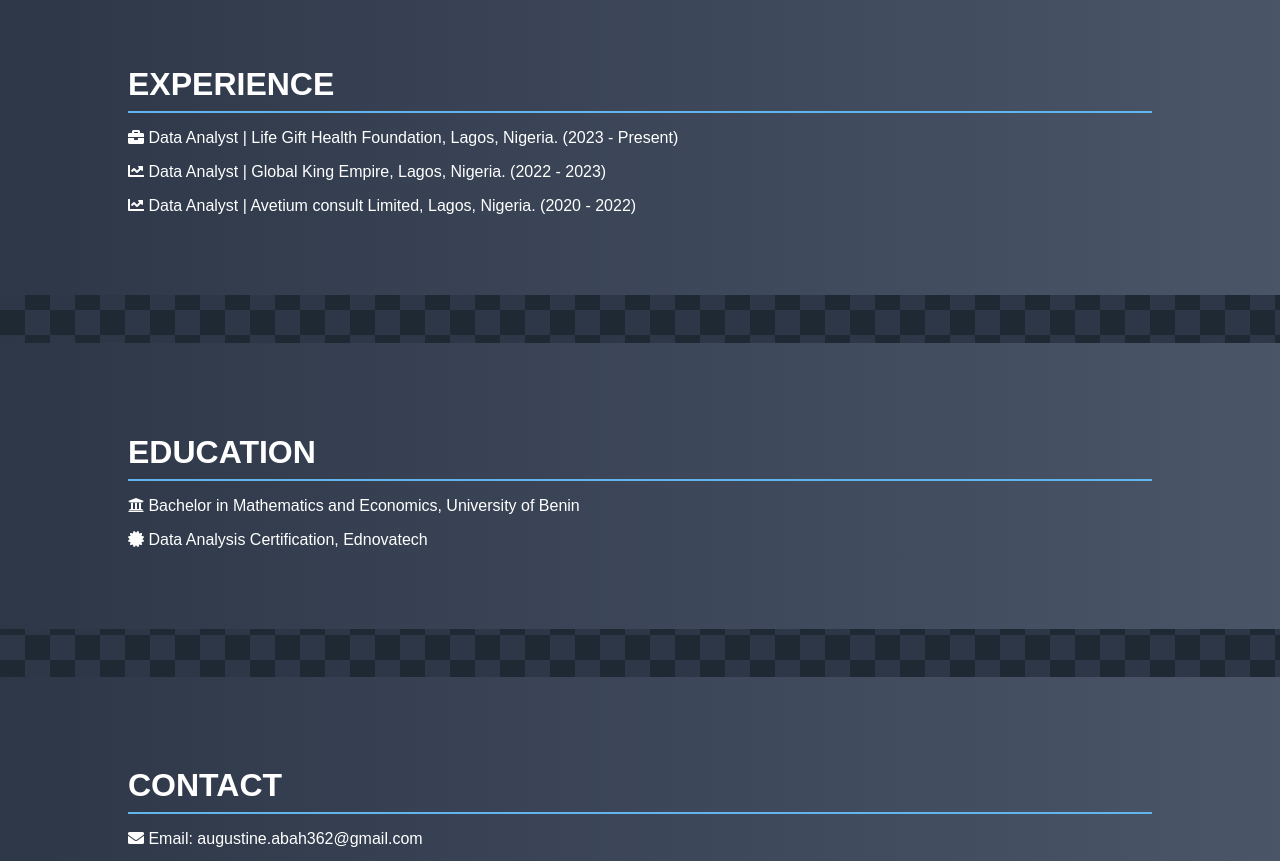
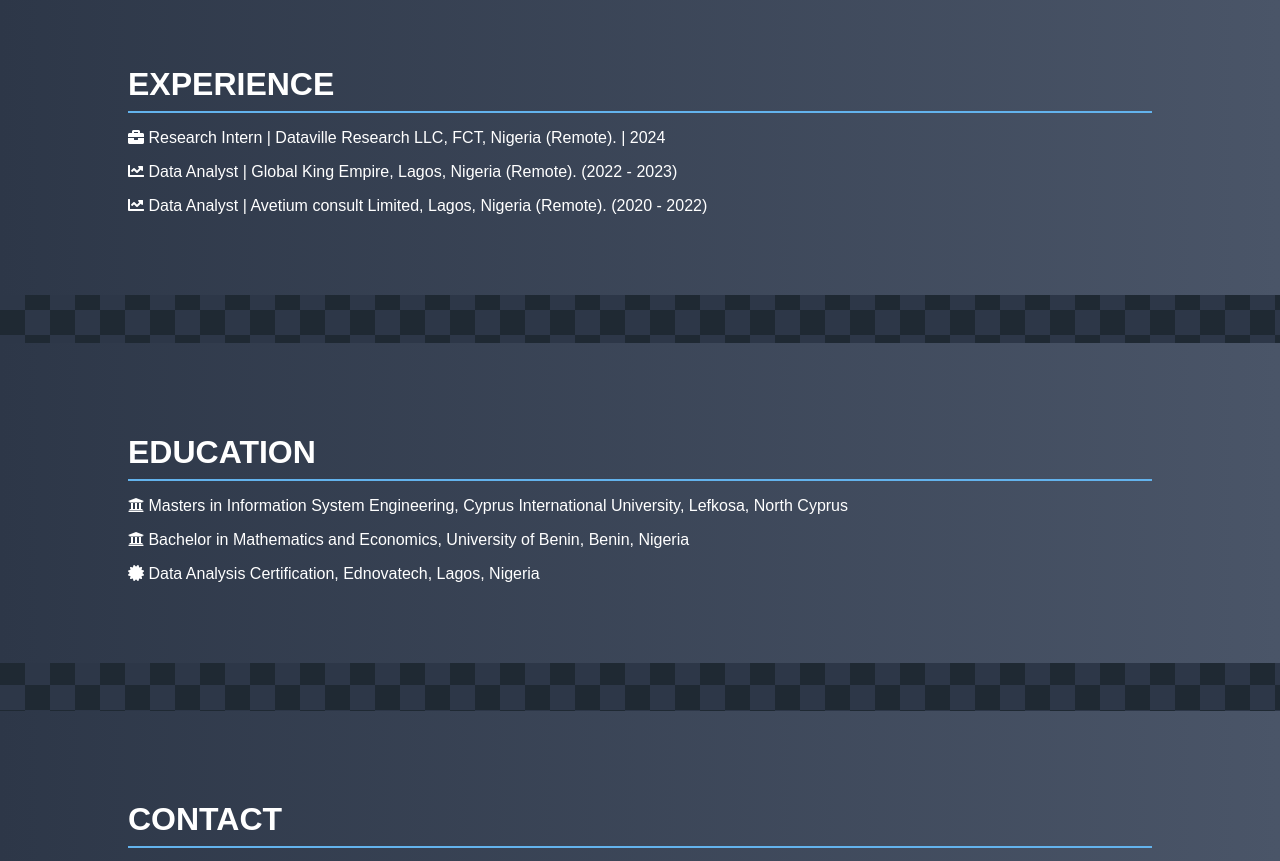
Before and after one commit to ababaug/Data_Analysis_Portfolio, a plain HTML site: page index.html in a window 1280 px wide. Shown: the part 2240-3101 px from the top of the page. Drawn offline with Linux system fonts and the light colour scheme.

Commit message:
updated index.html

```diff
--- a/index.html
+++ b/index.html
@@ -105,17 +105,18 @@
     <section id="experience" class="shadowed-section">
         <div class="container">
             <h2>Experience</h2>
-            <p><i class="fas fa-briefcase"></i> Data Analyst | Life Gift Health Foundation, Lagos, Nigeria. (2023 - Present)</p>
-            <p><i class="fas fa-chart-line"></i> Data Analyst | Global King Empire, Lagos, Nigeria. (2022 - 2023)</p>
-            <p><i class="fas fa-chart-line"></i> Data Analyst | Avetium consult Limited, Lagos, Nigeria. (2020 - 2022)</p>
+            <p><i class="fas fa-briefcase"></i> Research Intern | Dataville Research LLC, FCT, Nigeria (Remote). | 2024</p>
+            <p><i class="fas fa-chart-line"></i> Data Analyst | Global King Empire, Lagos, Nigeria (Remote). (2022 - 2023)</p>
+            <p><i class="fas fa-chart-line"></i> Data Analyst | Avetium consult Limited, Lagos, Nigeria (Remote). (2020 - 2022)</p>
         </div>
     </section>
 
     <section id="education" class="shadowed-section">
         <div class="container">
             <h2>Education</h2>
-            <p><i class="fas fa-university"></i> Bachelor in Mathematics and Economics, University of Benin</p>
-            <p><i class="fas fa-certificate"></i> Data Analysis Certification, Ednovatech</p>
+            <p><i class="fas fa-university"></i> Masters in Information System Engineering, Cyprus International University, Lefkosa, North Cyprus</p>
+            <p><i class="fas fa-university"></i> Bachelor in Mathematics and Economics, University of Benin, Benin, Nigeria</p>
+            <p><i class="fas fa-certificate"></i> Data Analysis Certification, Ednovatech, Lagos, Nigeria</p>
         </div>
     </section>
 
```
